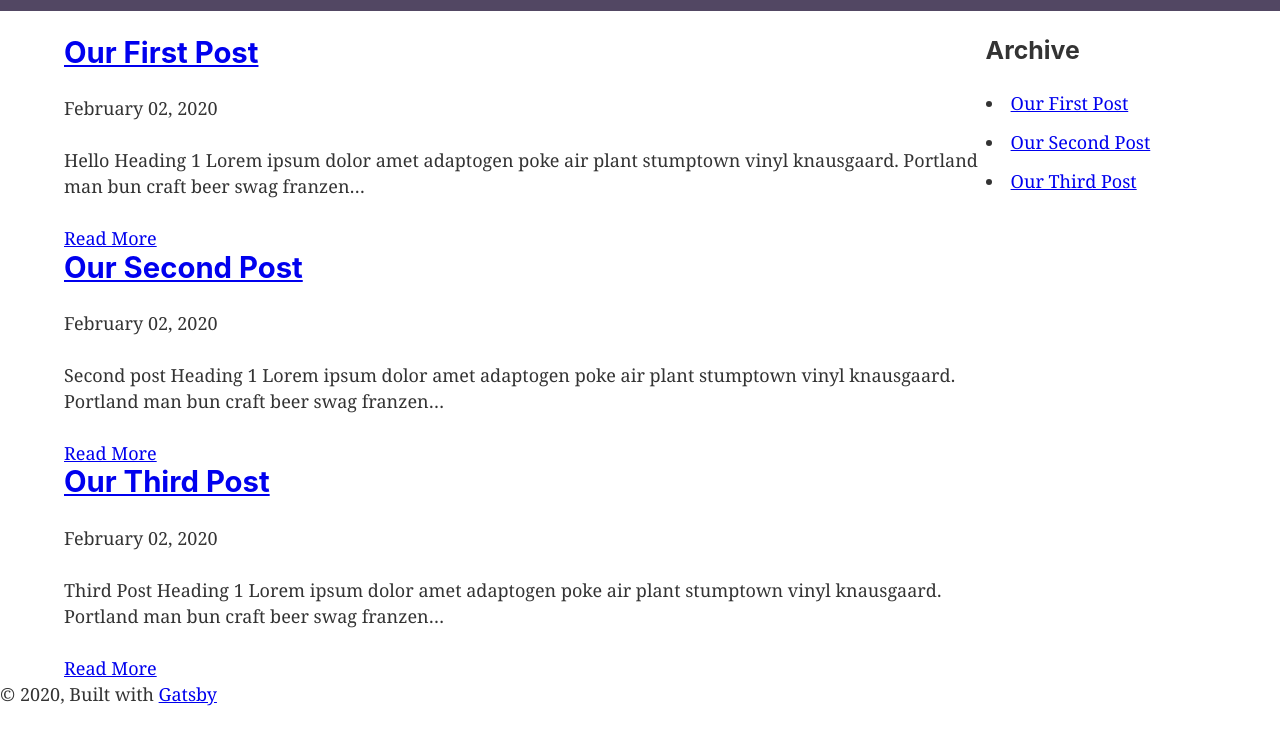
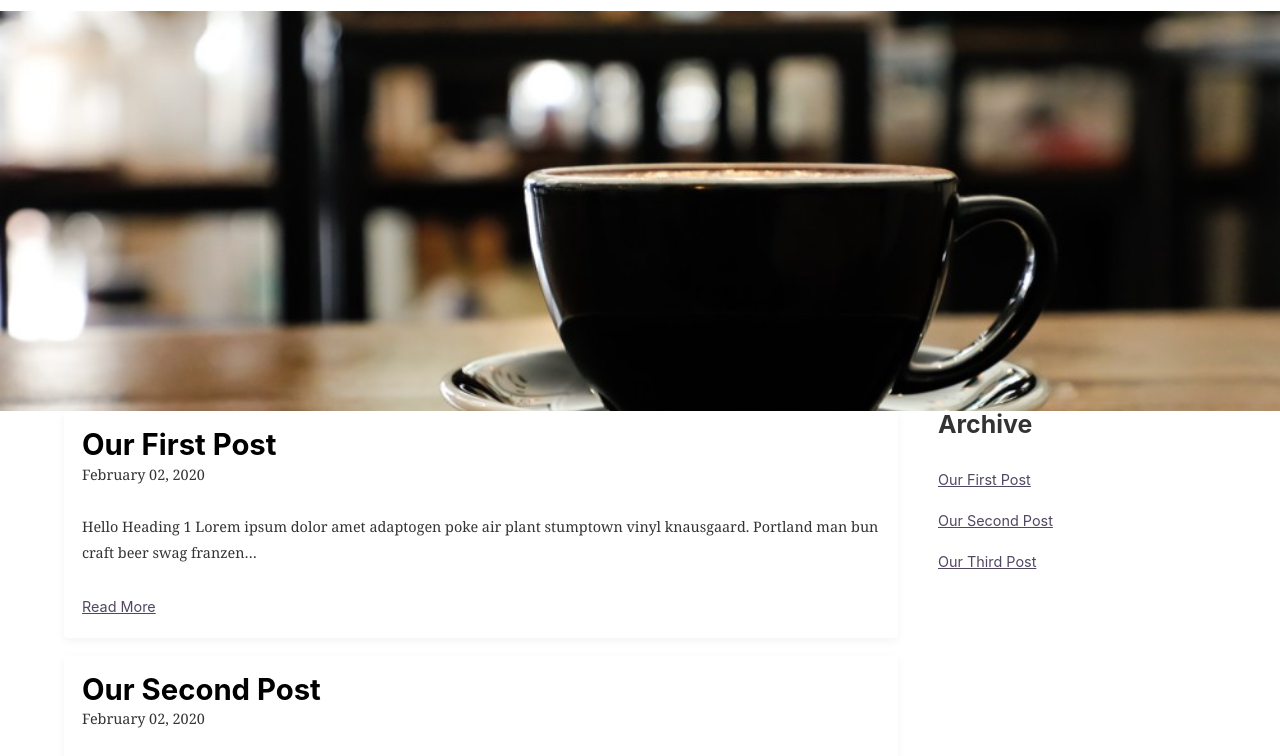
Before and after one commit to ronmaple/gatsby_proj, a Gatsby site: page / in a window 1280 px wide. Shown: the part 134-890 px from the top of the page. Before the commit the page ends 841 px from the top, so only its background shows below. Built offline with nearby package versions, Linux system fonts and the light colour scheme; Gatsby itself is replaced by a stand-in of ours.

Commit message:
test deploy netlify

```diff
--- a/gatsby-config.js
+++ b/gatsby-config.js
@@ -9,19 +9,18 @@ module.exports = {
     {
       resolve: `gatsby-source-filesystem`,
       options: {
-        name: `images`,
-        path: `${__dirname}/src/images`,
-      },
-    },
-    {
-      resolve: `gatsby-source-filesystem`,
-      options: {
         name: 'posts',
         path: `${__dirname}/src/posts`
       }
     },
     `gatsby-transformer-sharp`,
     `gatsby-plugin-sharp`,
+    {
+      resolve: `gatsby-source-filesystem`,
+      options: {
+        path: `${__dirname}/src/images`
+      },
+    },
     {
       resolve: `gatsby-plugin-manifest`,
       options: {
--- a/src/components/archive.js
+++ b/src/components/archive.js
@@ -1,5 +1,6 @@
 import React from "react"
 import { useStaticQuery, graphql, Link } from "gatsby"
+import styled from 'styled-components'
 
 const POST_ARCHIVE_QUERY = graphql`
 query BlogPostArchive {
@@ -19,6 +20,18 @@ query BlogPostArchive {
     }
 `;
 
+const ArchiveList = styled.ul`
+    padding: 0;
+    margin: 0;
+    list-style: none;
+    a {
+        font-family: -apple-system, BlinkMacSystemFont, Segoe UI, Roboto Mono, Cantarell, Fira Sans, Droid Sans, Helvetica Neue, sans-serif;
+        font-size: 0.8rem;
+        text-decoration: underline;
+        color: #524763;
+    }
+`
+
 const Archive = () => {
     const { allMarkdownRemark } = useStaticQuery(POST_ARCHIVE_QUERY);
 
@@ -26,6 +39,7 @@ const Archive = () => {
         <>
             <aside>
                 <h3>Archive</h3>
+                <ArchiveList>
                     {allMarkdownRemark.edges.map(edge => (
                         <li
                             key={edge.node.frontmatter.slug}
@@ -35,6 +49,7 @@ const Archive = () => {
                             </Link>
                         </li>
                     ))}
+                </ArchiveList>
 
             </aside>
         </>
--- a/src/components/header.js
+++ b/src/components/header.js
@@ -2,7 +2,7 @@ import { Link } from "gatsby"
 import PropTypes from "prop-types"
 import React from "react"
 import styled from 'styled-components'
-import gatsbyLogo from '../images/gatsby-icon.png'
+import logo from '../images/placeholder.png'
 
 const HeaderWrapper = styled.div`
   background: #524763;
@@ -15,7 +15,7 @@ const HeaderWrapper = styled.div`
 const HeaderContainer = styled.div`
     margin: 0 auto;
     max-width: 960px;
-    padding: 1rem;
+    padding: 0.3rem;
 `;
 
 
@@ -33,8 +33,8 @@ const Header = ({ siteTitle }) => (
           <img style={{
             width: '100px',
           }}
-            src={gatsbyLogo}
-            alt="Gatsby Logo" />
+            src={logo}
+            alt="Placeholder" />
         </Link>
       </h1>
     </HeaderContainer>
--- a/src/components/layout.js
+++ b/src/components/layout.js
@@ -2,18 +2,34 @@
 import React from "react"
 import PropTypes from "prop-types"
 import { useStaticQuery, graphql } from "gatsby"
+import { Spring } from 'react-spring/renderprops';
 import styled from 'styled-components';
 import Header from "./header"
 import Archive from "./archive"
 import "./layout.css"
+import Img from "gatsby-image"
+
 
 const MainLayout = styled.main`
   max-width: 90%;
   margin: 0 auto;
   display: grid;
-  grid-template-columns: 4fr 1fr;
+  grid-template-columns: 3fr 1fr;
+  grid-gap: 40px;
 `
-const Layout = ({ children }) => {
+
+const ImgWrapper = styled.div`
+  picture {
+    /* img {
+      max-height: 400px;
+      overflow: hidden;
+    } */
+
+  }
+`
+
+const Layout = ({ children, location }) => {
+  console.log('location in layout', location)
   const data = useStaticQuery(graphql`
     query SiteTitleQuery {
       site {
@@ -22,6 +38,14 @@ const Layout = ({ children }) => {
           description
         }
       }
+
+      file(relativePath:{regex:"/bg/"}){
+        childImageSharp {
+          fluid(maxWidth: 768) {
+              ...GatsbyImageSharpFluid_noBase64
+            }
+          }
+        }
     }
   `)
 
@@ -29,6 +53,24 @@ const Layout = ({ children }) => {
     <>
       <Header
         siteTitle={data.site.siteMetadata.title} />
+
+      <Spring
+        from={{ height: location.pathname === '/' ? 0 : 400 }}
+        to={{ height: location.pathname === '/' ? 400 : 0 }}
+      // config={{ tension: 0, friction: 2, precision: 0.1 }}
+      >
+        {props => (
+          <div style={{ overflow: 'hidden', ...props }}>
+            <Img style={{ maxHeight: 500 }} imgStyle={{ maxHeight: 500 }} fluid={data.file.childImageSharp.fluid} />
+          </div>
+        )}
+
+      </Spring>
+
+
+      {/* {
+        location === "/" &&
+      } */}
       <MainLayout>
         <div>{children}</div>
         <Archive />
@@ -49,4 +91,8 @@ Layout.propTypes = {
   children: PropTypes.node.isRequired,
 }
 
+Layout.defaultProps = {
+  location: {}
+}
+
 export default Layout
--- a/src/components/listing.js
+++ b/src/components/listing.js
@@ -1,5 +1,6 @@
 import React from "react"
 import { useStaticQuery, graphql, Link } from "gatsby"
+import styled from 'styled-components'
 
 const LISTING_QUERY = graphql`
     query BlogPostListing {
@@ -20,18 +21,41 @@ const LISTING_QUERY = graphql`
         }
     }
 `
+
+const Post = styled.article`
+    box-shadow: 0px 3px 10px rgba(25, 17, 34, 0.05);
+    padding: 1rem;
+    border-radius: 4px;
+    margin-bottom: 1rem;
+    a {
+        color: #000;
+        text-decoration: none;
+    }
+    h2 {
+        margin-bottom: 0;
+    }
+    p {
+        font-size: 0.8rem;
+    }
+    .read-more {
+        font-family: -apple-system, BlinkMacSystemFont, Segoe UI, Roboto Mono, Cantarell, Fira Sans, Droid Sans, Helvetica Neue, sans-serif;
+        font-size: 0.8rem;
+        text-decoration: underline;
+        color: #524763;
+    }
+`
 const Listing = () => {
     const { allMarkdownRemark } = useStaticQuery(LISTING_QUERY);
     return (
         allMarkdownRemark.edges.map(({ node }) => (
-            <article key={node.frontmatter.slug}>
+            <Post key={node.frontmatter.slug}>
                 <Link to={`posts${node.frontmatter.slug}`}>
                     <h2>{node.frontmatter.title}</h2>
                 </Link>
                 <p>{node.frontmatter.date}</p>
                 <p>{node.excerpt}</p>
-                <Link to={`posts${node.frontmatter.slug}`}>Read More</Link>
-            </article>
+                <Link className="read-more" to={`posts${node.frontmatter.slug}`}>Read More</Link>
+            </Post>
         ))
     )
 }
--- a/src/components/postLayout.js
+++ b/src/components/postLayout.js
@@ -8,8 +8,10 @@ import Layout from './layout';
 export default class postLayout extends Component {
     render() {
         const { markdownRemark } = this.props.data;
+        const { location } = this.props;
+
         return (
-            <Layout>
+            <Layout location={location}>
                 <h1>{markdownRemark.frontmatter.title}</h1>
                 <div dangerouslySetInnerHTML={{
                     __html: markdownRemark.html
--- a/src/pages/about.js
+++ b/src/pages/about.js
@@ -2,8 +2,8 @@ import React from 'react';
 
 import Layout from "../components/layout";
 
-const About = () => (
-    <Layout>
+const About = ({ location }) => (
+    <Layout location={location}>
         <div>
             <h1>About Us</h1>
 
--- a/src/pages/index.js
+++ b/src/pages/index.js
@@ -1,13 +1,13 @@
 import React from "react"
-import { Link } from "gatsby"
+import { Link, useStaticQuery, graphql } from "gatsby"
 
 import Layout from "../components/layout"
 import Listing from '../components/listing'
 import Image from "../components/image"
 import SEO from "../components/seo"
 
-const IndexPage = () => (
-  <Layout>
+const IndexPage = (props) => (
+  <Layout location={props.location}>
     <SEO title="Home" />
     <Listing />
   </Layout>
```
Also changed, not shown: package.json (+4 -3 lines), src/images/RM_Logo.png (added), src/images/bg.jpg (added), src/images/placeholder.png (added), 1 other file. Lines whose indentation alone changed are shown as unchanged.
